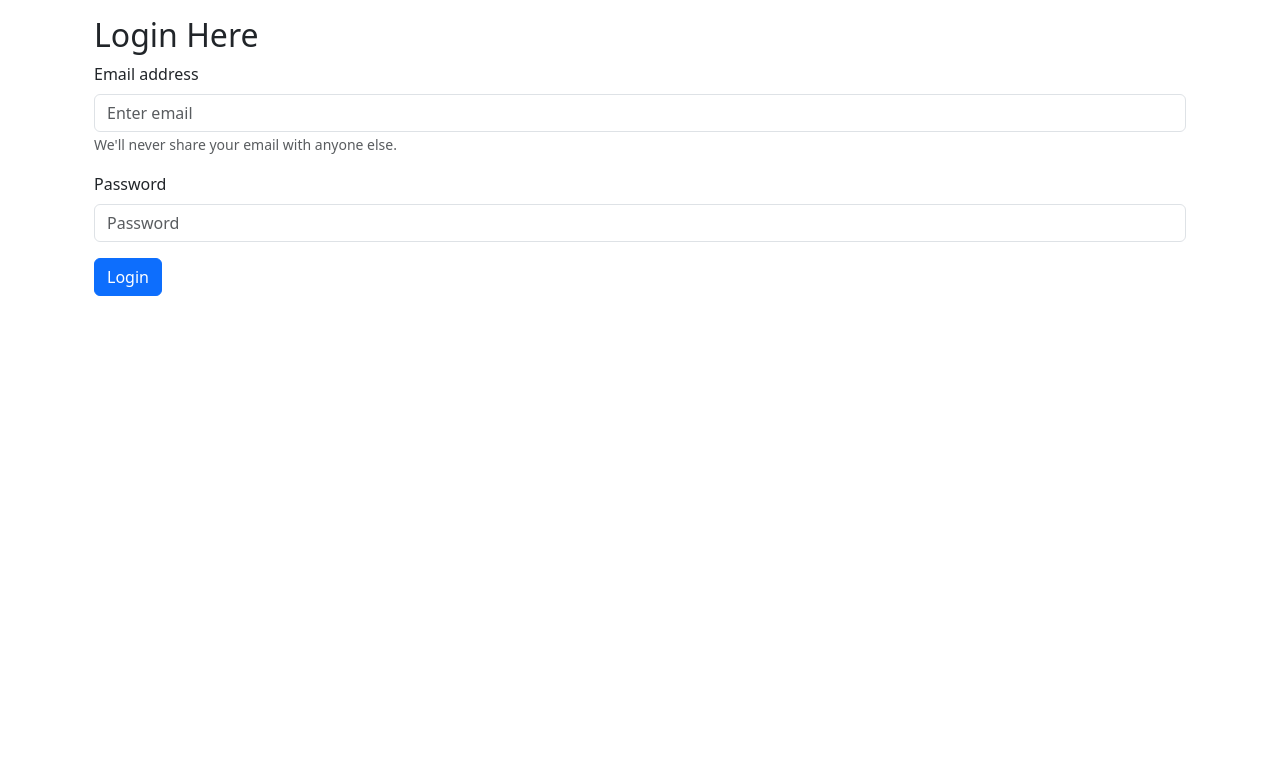
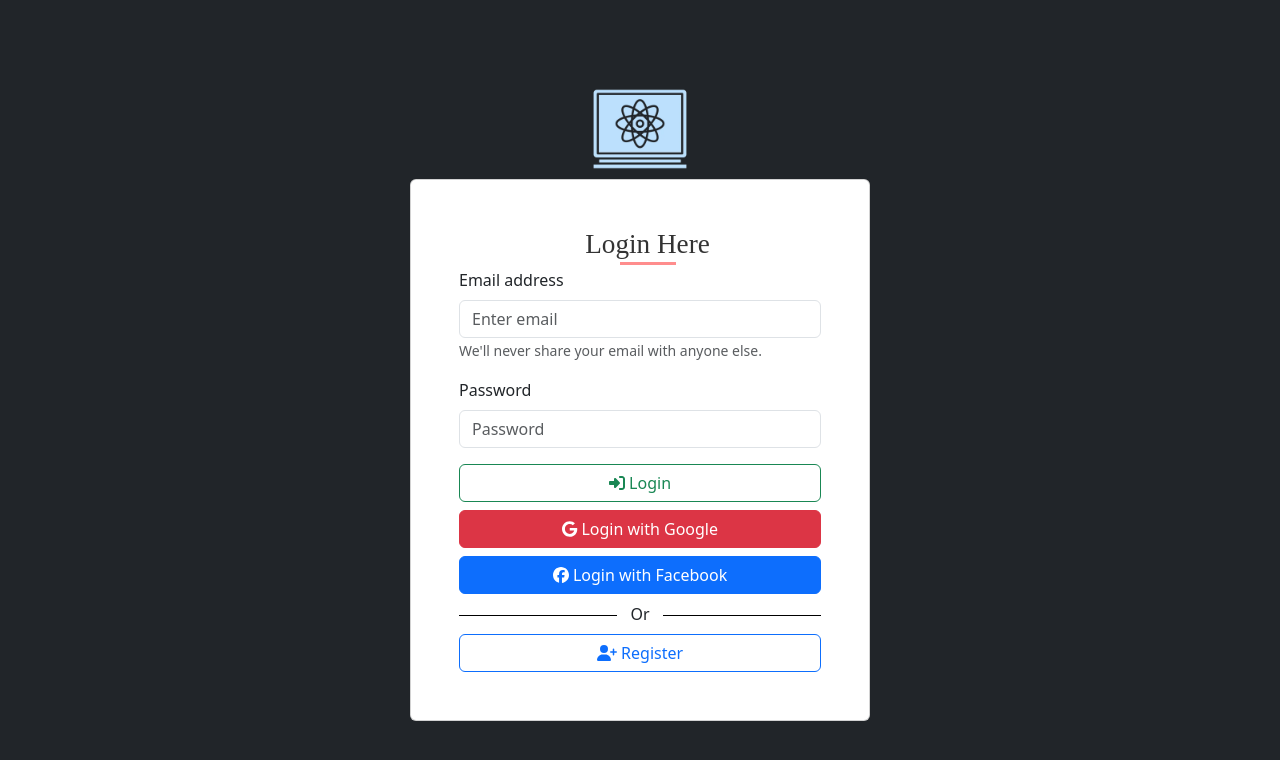
Before and after one commit to gordon-sumit/react-demo, a React (Vite) app: page /login in a window 1280 px wide. Shown: the top 760 px of the page. Built offline with nearby package versions, Linux system fonts and the light colour scheme; no server answers.

Commit message:
style login form and add google login

```diff
--- a/package.json
+++ b/package.json
@@ -15,6 +15,7 @@
     "@fortawesome/free-regular-svg-icons": "^6.6.0",
     "@fortawesome/free-solid-svg-icons": "^6.6.0",
     "@fortawesome/react-fontawesome": "^0.2.2",
+    "@react-oauth/google": "^0.12.1",
     "@reduxjs/toolkit": "^2.2.7",
     "axios": "^1.7.3",
     "bootstrap": "^5.3.3",
--- a/src/App.css
+++ b/src/App.css
@@ -1,3 +1,82 @@
+/*login css*/
+.login-singup-container{
+    height: 100vh;
+    display: flex;
+    background: currentColor;
+}
+.login-singup-container .logo{
+    width: 100px;
+    text-align: center;
+    margin: auto;
+}
+
+.login-singup-container .logo img{
+    width: 100%;
+}
+.login-singup-container .container .card{
+    width: 460px;
+    margin: auto;
+}
+
+.card .or-option{
+    position: relative;
+    text-align: center;
+}
+.card .or-option:before,.card .or-option:after{
+    content: "";
+    position: absolute;
+    width: 158px;
+    margin: auto;
+    bottom: 0;
+    top: 2px;
+    height: 1px;
+    background: #000;
+}
+
+.card .or-option:before{
+    left: 0;
+}
+.card .or-option:after{
+    right: 0;
+}
+
+
+.login-singup-container .container .card button{
+    width: 100%;
+}
+
+.login-singup-container .card .login-signup-head{
+    text-align: center;
+}
+
+.card .title{
+    font-size: 1.7em !important;
+    position: relative;
+    font-family: 'circular';
+}
+.card .title::after{
+    content: "";
+    position: absolute;
+    width: 56px;
+    margin: auto;
+    bottom: 0;
+    top: 36px;
+    left: 0;
+    right: 0;
+    height: 3px;
+    background: #ff8d8d;
+}
+/*end login css*/
+
+
+
+
+
+
+
+
+
+
 .card.event-card {
     box-shadow: 2px 2px 16px 2px #ccc;
     max-width: 830px;
--- a/src/App.jsx
+++ b/src/App.jsx
@@ -16,10 +16,9 @@ function App() {
     },[userToken])
 
     if (!userToken) {
-        return <div className='container mt-3'>
+        return <div className="login-singup-container">
             <Routes>
-            <Route path='/' element={<Navigate to={'/login'}/>} />
-        </Routes>
+            <Route path='/' element={<Navigate to={'/login'}/>} /></Routes>
             <Outlet/>
         </div>
     }
--- a/src/components/Auth/login.tsx
+++ b/src/components/Auth/login.tsx
@@ -5,7 +5,12 @@ import {useEffect, useState} from "react";
 import {useDispatch, useSelector} from "react-redux";
 import {fethData, login} from "../../store/actions/login";
 import {useForm} from "react-hook-form";
-import {Navigate, useNavigate} from "react-router-dom";
+import {Link, Navigate, useNavigate} from "react-router-dom";
+import {FontAwesomeIcon} from "@fortawesome/react-fontawesome";
+import {faFacebook, faGoogle} from "@fortawesome/free-brands-svg-icons";
+import {faRightToBracket, faUserPlus} from "@fortawesome/free-solid-svg-icons";
+import {useGoogleLogin} from "@react-oauth/google";
+import {saveToken} from "../../store/reducer/auth";
 
 const Login = () => {
     const [email, setEmail] = useState('');
@@ -28,15 +33,25 @@ const Login = () => {
         dispatch(login(data))
     }
 
+    const googleLogin = useGoogleLogin({
+        onSuccess: tokenResponse => {
+            console.log('tokenResponse', tokenResponse)
+            dispatch(saveToken(tokenResponse.access_token))
+        },
+    });
+
     useEffect(() => {
         if (userToken) {
             navigate('/')
         }
     }, [userToken])
 
-    return (<>
-        <Container>
-            <h2>Login Here</h2>
+    return (<div className="container m-auto">
+        <div className="logo">
+            <img src="logo.png" alt="logo"/>
+        </div>
+        <div className="card p-5">
+            <h2 className="login-signup-head title">Login Here</h2>
             <Form onSubmit={handleSubmit(onSubmit)}>
                 <Form.Group className="mb-3" controlId="formBasicEmail">
                     <Form.Label>Email address</Form.Label>
@@ -52,11 +67,20 @@ const Login = () => {
                                   placeholder="Password"  {...register('password', {required: true})}/>
                 </Form.Group>
                 {error && <p className={'text-danger'}>{error}</p>}
-                <Button variant="primary" type="submit">
-                    Login
+                <Button variant="outline-success" type="submit">
+                    <FontAwesomeIcon icon={faRightToBracket}/> Login
                 </Button>
             </Form>
-        </Container>
-    </>)
+            <button className="btn btn-danger mt-2" onClick={() => googleLogin()}><FontAwesomeIcon
+                icon={faGoogle}/> Login with Google
+            </button>
+            <button className="btn btn-primary mt-2"><FontAwesomeIcon icon={faFacebook}/> Login with Facebook</button>
+            <div className="or-option mt-2">Or</div>
+
+            <Link to={'/register'} className="btn btn-outline-primary mt-2"><FontAwesomeIcon
+                icon={faUserPlus}/> Register</Link>
+
+        </div>
+    </div>)
 }
 export default Login;
--- a/src/components/profiles.tsx
+++ b/src/components/profiles.tsx
@@ -6,8 +6,9 @@ import {Table} from "react-bootstrap";
 export default function () {
     const dispatch = useDispatch();
     const {profiles} = useSelector(state => state.root.profileReducers)
+    const {userToken} = useSelector(state => state.root.auth)
     useEffect(() => {
-        dispatch(fetchUserProfiles())
+        dispatch(fetchUserProfiles(userToken))
     }, [dispatch])
 
     return <div>
--- a/src/components/registerUser.tsx
+++ b/src/components/registerUser.tsx
@@ -1,14 +1,19 @@
 import {Button} from "react-bootstrap";
 import {useDispatch, useSelector} from "react-redux";
 import {validateData} from "../store/reducer/registerReducer";
-import {doRegister} from "../store/actions/register";
+import {doRegister, fetchGoogleProfile} from "../store/actions/register";
 import {useEffect, useState} from "react";
 import {SubmitHandler, useForm} from "react-hook-form";
 import register from "./register";
 import {fetchUsers} from "../store/actions/login";
 import {profileData} from "../store/reducer/profileReducers";
 import {fetchUserProfiles} from "../store/actions/profile";
-import {useNavigate} from "react-router-dom";
+import {Link, useNavigate} from "react-router-dom";
+import {FontAwesomeIcon} from "@fortawesome/react-fontawesome";
+import {faFacebook, faGoogle} from "@fortawesome/free-brands-svg-icons";
+import {faRightToBracket, faUserPlus} from "@fortawesome/free-solid-svg-icons";
+import {useGoogleLogin} from "@react-oauth/google";
+import {saveToken} from "../store/reducer/auth";
 
 type RegisterEntity = {
     registerInfo: {
@@ -52,21 +57,30 @@ export default function () {
     const {loader} = useSelector(state => state.root.registerReducer)
     const formValues = watch()
 
-    useEffect(()=>{
-        if(userToken){
+    useEffect(() => {
+        if (userToken) {
             navigate('/')
         }
-    },[userToken]);
+    }, [userToken]);
 
     const onSubmit = (data: RegisterEntity) => {
         if (data) {
-            dispatch(doRegister(data, 'pp'))
+            dispatch(doRegister(data))
             reset();
         }
     }
+    const googleSignUp = useGoogleLogin({
+        onSuccess: tokenResponse => {
+            dispatch(fetchGoogleProfile(tokenResponse.access_token))
+        },
+    });
 
 
-    return <div>
+    return <div className="container m-auto">
+        <div className="logo">
+            <img src="logo.png" alt="logo"/>
+        </div>
+        <div className="card p-5">
             <h2>Register Here</h2>
             <form noValidate onSubmit={handleSubmit(onSubmit)}>
                 <div className={`${formValues.firstName ? "was-validated" : ''} needs-validation mb-3`}>
@@ -117,7 +131,8 @@ export default function () {
                 </div>
                 <div>
                     <label htmlFor="show-pass">Show Password</label>
-                <input type="checkbox" className="m-lg-2" id="show-pass" onClick={() => setPasswordVisibility(!passwordVisibility)}/>
+                    <input type="checkbox" className="m-lg-2" id="show-pass"
+                           onClick={() => setPasswordVisibility(!passwordVisibility)}/>
                 </div>
 
                 {(errors.firstName || errors.email) && <div
@@ -128,8 +143,18 @@ export default function () {
                     className="bg-info-subtle border border-info-subtle p-3 rounded-3 text-info-emphasis mb-4">
                     Loading...!
                 </div>}
-            <Button type="submit">Register</Button>
+                <Button variant="outline-success" type="submit"><FontAwesomeIcon
+                    icon={faUserPlus}/> Register</Button>
             </form>
+            <button className="btn btn-danger mt-2" onClick={() => googleSignUp()}><FontAwesomeIcon
+                icon={faGoogle}/> Register with Google
+            </button>
+            <button className="btn btn-primary mt-2"><FontAwesomeIcon icon={faFacebook}/> Register with Facebook</button>
+            <div className="or-option mt-2">Or</div>
+
+            <Link to={'/login'} className="btn btn-outline-primary mt-2"><FontAwesomeIcon
+                icon={faRightToBracket}/> Login</Link>
+        </div>
     </div>
 
 }
--- a/src/main.jsx
+++ b/src/main.jsx
@@ -13,6 +13,7 @@ import RegisterUser from "./components/registerUser";
 import Profiles from "./components/profiles";
 import PrivateRoute from "./components/privateRoute";
 import MyVeggies from "./components/myVeggies";
+import {GoogleOAuthProvider} from "@react-oauth/google";
 
 
 const accessToken = localStorage.getItem('userToken');
@@ -46,7 +47,9 @@ const router = createBrowserRouter([
 ReactDOM.createRoot(document.getElementById('root')).render(
     <React.StrictMode>
         <Provider store={store}>
-            <RouterProvider router={router}/>
+            <GoogleOAuthProvider clientId={import.meta.env.VITE_GOOGLE_CLIENT_ID}>
+                <RouterProvider router={router}/>
+            </GoogleOAuthProvider>
         </Provider>
     </React.StrictMode>,
 )
--- a/src/store/actions/profile.tsx
+++ b/src/store/actions/profile.tsx
@@ -3,10 +3,10 @@ import axios from "axios";
 
 export const fetchUserProfiles = createAsyncThunk(
     'fetchProfiles',
-    async () => {
+    async (userToken) => {
         const {data} = await axios.get(`${import.meta.env.VITE_BACKEND_URL}/user`, {
             headers: {
-                'ngrok-skip-browser-warning': 'abc'
+                Authorization: `Bearer ${userToken}`
             }
         })
         return data;
--- a/src/store/reducer/auth.tsx
+++ b/src/store/reducer/auth.tsx
@@ -10,8 +10,13 @@ const doLogin = createSlice({
             localStorage.removeItem('userToken')
             return state;
         },
-        saveToken: state => {
-            state.userToken = localStorage.getItem('userToken');
+        saveToken: (state, {payload}) => {
+            if (payload) {
+                localStorage.setItem('userToken', payload);
+                state.userToken = payload;
+            } else {
+                state.userToken = localStorage.getItem('userToken');
+             }
             return state;
         }
     },
--- a/src/store/reducer/registerReducer.tsx
+++ b/src/store/reducer/registerReducer.tsx
@@ -16,7 +16,7 @@ const registerReducer = createSlice({
         validateData: state => {
             state.loader = true
             return state;
-        }
+        },
     },
     extraReducers: (builder) => {
         builder.addCase(doRegister.pending, (state, action) => {
```
Also changed, not shown: src/store/actions/register.tsx (+35 -6 lines), public/logo.png (added), 1 other file (tests, documents, lock files or other folders). Lines whose indentation alone changed are shown as unchanged.
